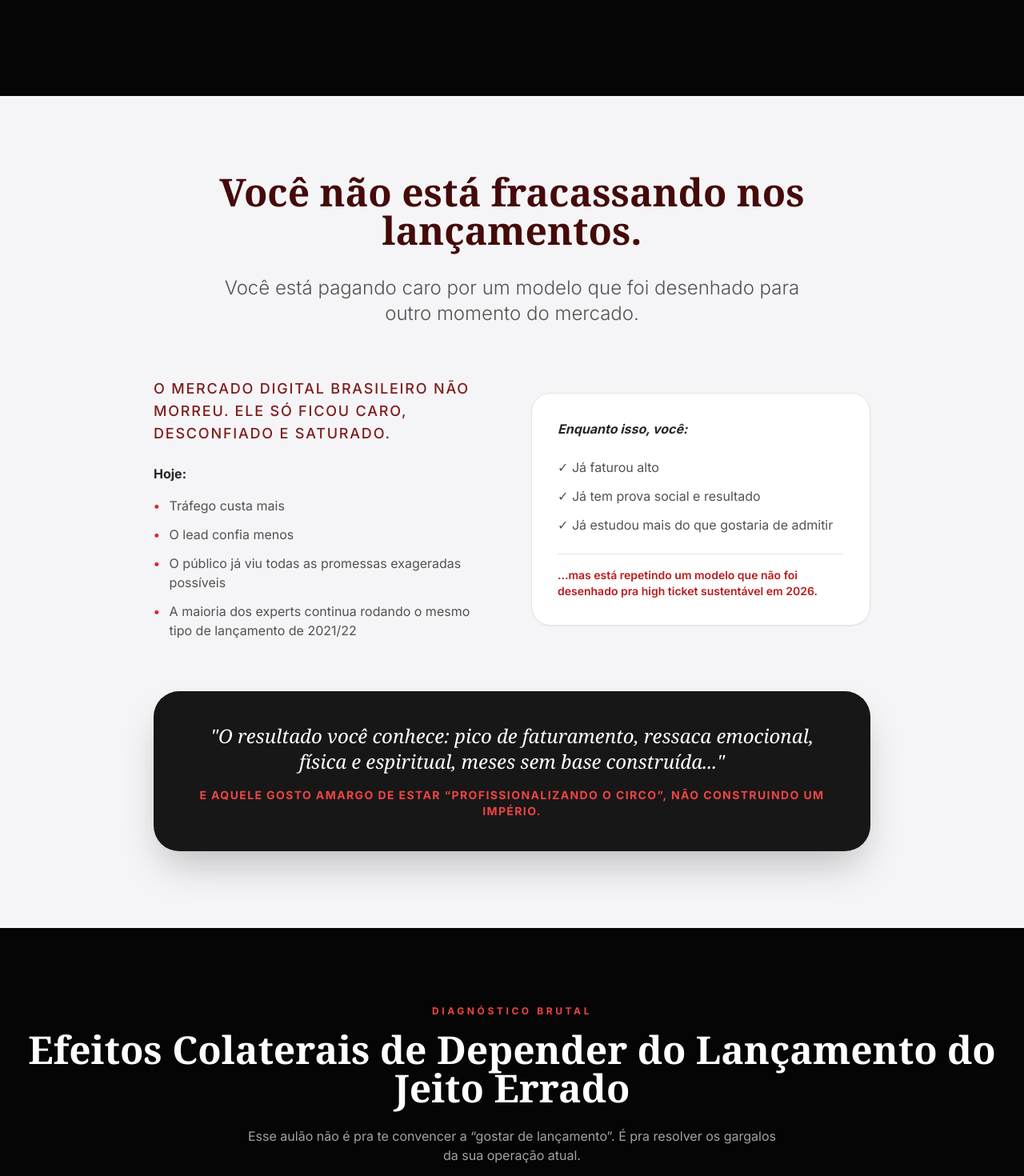
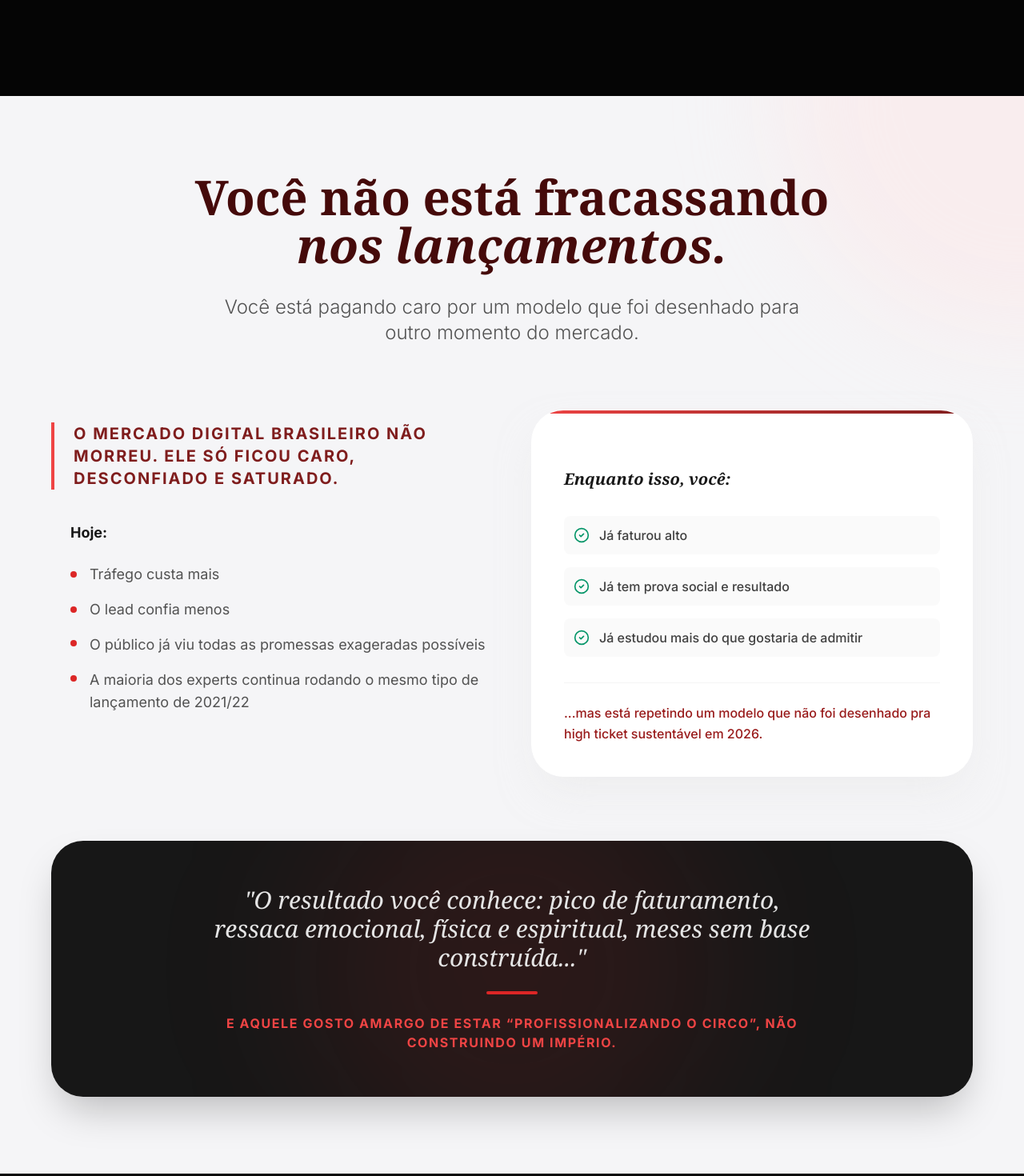
Before and after one commit to bilottefabiodev/PagCapturaLHT, a React (Vite) app: page / in a window 1280 px wide. Shown: the part 1440-2910 px from the top of the page at 80% size. Built offline with nearby package versions, Linux system fonts and the light colour scheme; a web font is replaced by a local one.

Commit message:
Update ContentSections.tsx

```diff
--- a/components/ContentSections.tsx
+++ b/components/ContentSections.tsx
@@ -2,7 +2,7 @@ import React from 'react';
 import {
   Target, Cpu, Instagram, Users, BarChart3, Clock,
   UserCheck, UserMinus, CheckCircle2, Quote, Sparkles,
-  Zap, ShieldCheck, Heart, Layout, Bot
+  Zap, ShieldCheck, Heart, Layout, Bot, ArrowDown, AlertTriangle
 } from 'lucide-react';
 
 // Card adaptável para a Seção de Problemas
@@ -18,7 +18,7 @@ const ProblemCard: React.FC<{ title: string; children: React.ReactNode; icon: Re
   </div>
 );
 
-// Carrossel de Nichos (Mantido conforme original)
+// Carrossel de Nichos
 const NicheMarquee = () => {
   const nichesrow1 = ["Astrologia", "Consultoria Financeira", "Desbloqueio de crenças", "Psicologia Clínica", "Copywriter", "Direção Artística", "Branding", "Marketing Digital", "Kundalini", "Inglês", "Constelação Familiar"];
   const nichesrow2 = ["Eneagrama e Temperamentos", "Ho'oponopono", "Tarô", "Composição Musical", "Coach de Surfe", "Tzolkin", "Consultoria de Estilo", "Advocacia", "Pilates", "Feitiços e Magia", "Cura Quântica"];
@@ -55,49 +55,105 @@ export const ContentSections: React.FC = () => {
   return (
     <div className="w-full">
 
-      {/* SEÇÃO 1 – O CONTEXTO (SEM ROMANCE) */}
-      <section className="py-24 px-6 w-full bg-[#F5F5F7] text-neutral-900">
-        <div className="max-w-4xl mx-auto">
-          <div className="text-center mb-16">
-            <h2 className="text-3xl md:text-5xl font-serif font-bold mb-8 text-red-950">Você não está fracassando nos lançamentos.</h2>
-            <p className="text-xl md:text-2xl text-neutral-600 font-light max-w-3xl mx-auto">
+      {/* SEÇÃO 1 – O CONTEXTO (VISUAL REDESENHADO, TEXTO ORIGINAL MANTIDO) */}
+      <section className="relative py-24 px-6 w-full bg-[#F5F5F7] text-neutral-900 overflow-hidden">
+        {/* Background Decorativo Suave */}
+        <div className="absolute top-0 right-0 w-[600px] h-[600px] bg-red-100/40 rounded-full blur-3xl -translate-y-1/2 translate-x-1/2 pointer-events-none"></div>
+
+        <div className="max-w-6xl mx-auto relative z-10">
+
+          {/* Cabeçalho Centralizado */}
+          <div className="text-center mb-20 max-w-4xl mx-auto">
+             <h2 className="text-4xl md:text-6xl font-serif font-bold mb-8 text-red-950 leading-[1.1]">
+               Você não está fracassando <br/>
+               <span className="italic">nos lançamentos.</span>
+             </h2>
+             <p className="text-xl md:text-2xl text-neutral-600 font-light max-w-3xl mx-auto leading-relaxed">
                Você está pagando caro por um modelo que foi desenhado para outro momento do mercado.
              </p>
           </div>
 
-          <div className="grid grid-cols-1 md:grid-cols-2 gap-12 items-center">
-            <div className="space-y-6">
-              <p className="text-lg font-medium text-red-900 uppercase tracking-widest">O mercado digital brasileiro não morreu. Ele só ficou caro, desconfiado e saturado.</p>
-              <div className="space-y-4">
-                <p className="font-bold text-neutral-800">Hoje:</p>
-                <ul className="space-y-3 text-neutral-600">
-                  <li className="flex gap-3 items-start"><span className="text-red-600 font-bold">•</span> Tráfego custa mais</li>
-                  <li className="flex gap-3 items-start"><span className="text-red-600 font-bold">•</span> O lead confia menos</li>
-                  <li className="flex gap-3 items-start"><span className="text-red-600 font-bold">•</span> O público já viu todas as promessas exageradas possíveis</li>
-                  <li className="flex gap-3 items-start"><span className="text-red-600 font-bold">•</span> A maioria dos experts continua rodando o mesmo tipo de lançamento de 2021/22</li>
+          {/* Grid de Comparação */}
+          <div className="grid grid-cols-1 md:grid-cols-2 gap-12 items-start">
+
+            {/* Coluna 1: O Mercado (Texto direto no fundo cinza) */}
+            <div className="space-y-10 md:py-4">
+              <p className="text-lg md:text-xl font-bold text-red-900 uppercase tracking-widest leading-relaxed border-l-4 border-red-500 pl-6">
+                O mercado digital brasileiro não morreu. Ele só ficou caro, desconfiado e saturado.
+              </p>
+
+              <div className="space-y-6 pl-6">
+                <p className="font-bold text-neutral-900 text-lg">Hoje:</p>
+                <ul className="space-y-4 text-neutral-600 text-lg">
+                  <li className="flex gap-4 items-center">
+                    <span className="w-2 h-2 rounded-full bg-red-600 flex-shrink-0"></span>
+                    Tráfego custa mais
+                  </li>
+                  <li className="flex gap-4 items-center">
+                    <span className="w-2 h-2 rounded-full bg-red-600 flex-shrink-0"></span>
+                    O lead confia menos
+                  </li>
+                  <li className="flex gap-4 items-start">
+                    <span className="w-2 h-2 rounded-full bg-red-600 flex-shrink-0 mt-2"></span>
+                    O público já viu todas as promessas exageradas possíveis
+                  </li>
+                  <li className="flex gap-4 items-start">
+                    <span className="w-2 h-2 rounded-full bg-red-600 flex-shrink-0 mt-2"></span>
+                    A maioria dos experts continua rodando o mesmo tipo de lançamento de 2021/22
+                  </li>
                 </ul>
               </div>
             </div>
 
-            <div className="bg-white p-8 rounded-3xl border border-neutral-200 shadow-sm space-y-6">
-              <p className="font-bold text-neutral-800 italic">Enquanto isso, você:</p>
-              <ul className="space-y-3 text-neutral-600">
-                <li className="flex gap-2">✓ Já faturou alto</li>
-                <li className="flex gap-2">✓ Já tem prova social e resultado</li>
-                <li className="flex gap-2">✓ Já estudou mais do que gostaria de admitir</li>
+            {/* Coluna 2: Você (Card Branco Flutuante) */}
+            <div className="relative">
+              <div className="bg-white p-10 rounded-[2.5rem] shadow-2xl shadow-neutral-200/50 border border-white space-y-8 relative overflow-hidden">
+                {/* Detalhe de topo */}
+                <div className="absolute top-0 left-0 w-full h-1 bg-gradient-to-r from-red-500 to-red-900"></div>
+
+                <p className="font-bold text-neutral-900 text-xl font-serif italic">Enquanto isso, você:</p>
+
+                <ul className="space-y-4 text-neutral-700 font-medium">
+                  <li className="flex items-center gap-3 p-3 rounded-lg bg-neutral-50">
+                    <CheckCircle2 size={20} className="text-emerald-600 flex-shrink-0" />
+                    Já faturou alto
+                  </li>
+                  <li className="flex items-center gap-3 p-3 rounded-lg bg-neutral-50">
+                    <CheckCircle2 size={20} className="text-emerald-600 flex-shrink-0" />
+                    Já tem prova social e resultado
+                  </li>
+                  <li className="flex items-center gap-3 p-3 rounded-lg bg-neutral-50">
+                    <CheckCircle2 size={20} className="text-emerald-600 flex-shrink-0" />
+                    Já estudou mais do que gostaria de admitir
+                  </li>
                 </ul>
-              <p className="text-sm text-red-700 font-semibold border-t pt-4">
+
+                <div className="pt-6 border-t border-neutral-100">
+                  <p className="text-red-800 font-medium leading-relaxed">
                     ...mas está repetindo um modelo que não foi desenhado pra high ticket sustentável em 2026.
                   </p>
                 </div>
               </div>
+            </div>
 
-          <div className="mt-16 p-10 bg-neutral-900 rounded-[2rem] text-white text-center shadow-2xl">
-            <p className="text-xl md:text-2xl font-serif italic mb-4">"O resultado você conhece: pico de faturamento, ressaca emocional, física e espiritual, meses sem base construída..."</p>
-            <p className="text-red-500 font-bold uppercase tracking-widest text-sm">
+          </div>
+
+          {/* Bloco de Citação Final (Dark Mode para contraste) */}
+          <div className="mt-20 p-10 md:p-14 bg-neutral-900 rounded-[2.5rem] text-white text-center shadow-2xl relative overflow-hidden">
+             {/* Glow decorativo */}
+             <div className="absolute top-1/2 left-1/2 -translate-x-1/2 -translate-y-1/2 w-[500px] h-[500px] bg-red-600/10 blur-[100px] rounded-full"></div>
+
+             <div className="relative z-10 max-w-3xl mx-auto space-y-6">
+                <p className="text-xl md:text-3xl font-serif italic leading-relaxed text-neutral-200">
+                  "O resultado você conhece: pico de faturamento, ressaca emocional, física e espiritual, meses sem base construída..."
+                </p>
+                <div className="w-16 h-1 bg-red-600 mx-auto rounded-full"></div>
+                <p className="text-red-500 font-bold uppercase tracking-widest text-sm md:text-base">
                   E aquele gosto amargo de estar “profissionalizando o circo”, não construindo um império.
                 </p>
              </div>
+          </div>
+
         </div>
       </section>
 
@@ -112,32 +168,32 @@ export const ContentSections: React.FC = () => {
         <div className="grid grid-cols-1 md:grid-cols-2 lg:grid-cols-3 gap-6">
           <ProblemCard title="1. Sobrecarga Total" icon={<Cpu size={24} />}>
             <p>Você toca estratégia, conteúdo, pessoas, atendimento, entrega, financeiro. Qualquer “estratégia perfeita” que dependa de você em tempo integral, morreu na largada.</p>
-            <p className="text-red-500/80 font-medium">Use IA e arquitetura de funil pra operacionalizar até 70% do modelo e liberar espaço real para uma rotina de 4h/dia focada em decisão, criação e liderança.</p>
+            <p className="text-red-500/80 font-medium border-t border-white/5 pt-2 mt-2">A Solução: Operacionalizar 70% com IA.</p>
           </ProblemCard>
 
           <ProblemCard title="2. Conversões Derretendo" icon={<Target size={24} />}>
             <p>O público avançado sente na hora gatilhos baratos e promessas exageradas. Nesse modelo, a base não é copy mirabolante, é Capital Autoral, Eu-Nicho e Categoria.</p>
-            <p className="text-red-500/80 font-medium">Crie uma categoria no mercado onde você é a opção óbvia, sem negociar seus valores nem sacrificar autenticidade pra caber em trend.</p>
+            <p className="text-red-500/80 font-medium border-t border-white/5 pt-2 mt-2">A Solução: Autoridade por profundidade.</p>
           </ProblemCard>
 
           <ProblemCard title="3. Dependência do Insta" icon={<Instagram size={24} />}>
             <p>Se seu faturamento depende do próximo post, você tem um evento recorrente, não um negócio. A peça que falta é o COSMOS: conteúdo profundo que mantém demanda orgânica viva.</p>
-            <p className="text-red-500/80 font-medium">Pare de depender do Insta pra sobreviver e comece a usá-lo como uma das órbitas, não o sol do sistema.</p>
+            <p className="text-red-500/80 font-medium border-t border-white/5 pt-2 mt-2">A Solução: Ativos perenes fora do feed.</p>
           </ProblemCard>
 
           <ProblemCard title="4. Falta de Tempo Real" icon={<Clock size={24} />}>
             <p>Modo campanha eterno: acabou um carrinho, já está no pré do próximo. Não sobra tempo para testar novas estratégias, construir base ou recuperar energia criativa.</p>
-            <p className="text-red-500/80 font-medium">Implemente rituais de criatividade e recuperação (Regra de Vida) com 1 núcleo de conteúdo por semana e derivação assistida por IA.</p>
+            <p className="text-red-500/80 font-medium border-t border-white/5 pt-2 mt-2">A Solução: Rotina de 4h/dia.</p>
           </ProblemCard>
 
           <ProblemCard title="5. Cárcere com Ring Light" icon={<Users size={24} />}>
             <p>Se o negócio para quando você some, isso não é liberdade, é ser funcionário da própria reputação. Este modelo foi desenhado para tirar o negócio de cima da sua cara e dos seus nervos.</p>
-            <p className="text-red-500/80 font-medium">Prepare terreno para escala infinita com formatos menos dependentes de performance e comece a ser arquiteto de ativos reais.</p>
+            <p className="text-red-500/80 font-medium border-t border-white/5 pt-2 mt-2">A Solução: Escala sem sua presença física.</p>
           </ProblemCard>
 
           <ProblemCard title="6. Esforço Desproporcional" icon={<BarChart3 size={24} />}>
             <p>Lançamentos que empatam ou dão lucro pequeno perto da energia gasta. O problema não é o mercado desconfiado, é a estratégia que não maximiza profundidade e conversas qualificadas.</p>
-            <p className="text-red-500/80 font-medium">Junte o melhor dos mundos de forma inteligente para não depender de um único tipo de funil.</p>
+            <p className="text-red-500/80 font-medium border-t border-white/5 pt-2 mt-2">A Solução: Funil Híbrido.</p>
           </ProblemCard>
         </div>
       </section>
@@ -156,7 +212,7 @@ export const ContentSections: React.FC = () => {
           </div>
         </div>
 
-        <div className="grid grid-cols-1 md:grid-cols-2 gap-12">
+        <div className="grid grid-cols-1 md:grid-cols-2 gap-6 md:gap-12">
           {[
             {
               title: "Lançamento Gratuito",
@@ -169,7 +225,7 @@ export const ContentSections: React.FC = () => {
               icon: <ShieldCheck className="text-red-500" size={20} />
             },
             {
-              title: "COSMOS (Sistema Orgânico Contínuo)",
+              title: "COSMOS (Sistema Orgânico)",
               desc: "1 big ideia que gera +10 peças anti-superficialidade distribuídas em múltiplos canais, gerando vendas entre um carrinho e outro.",
               icon: <Layout className="text-red-500" size={20} />
             },
@@ -370,7 +426,7 @@ export const ContentSections: React.FC = () => {
         </div>
       </section>
 
-      {/* CTA FINAL (A SEÇÃO QUE FALTAVA) */}
+      {/* CTA FINAL */}
       <section className="py-24 px-6 w-full bg-neutral-900 border-t border-red-900/30">
         <div className="max-w-4xl mx-auto text-center space-y-8">
           <div className="space-y-4">
```
Lines whose indentation alone changed are shown as unchanged.
